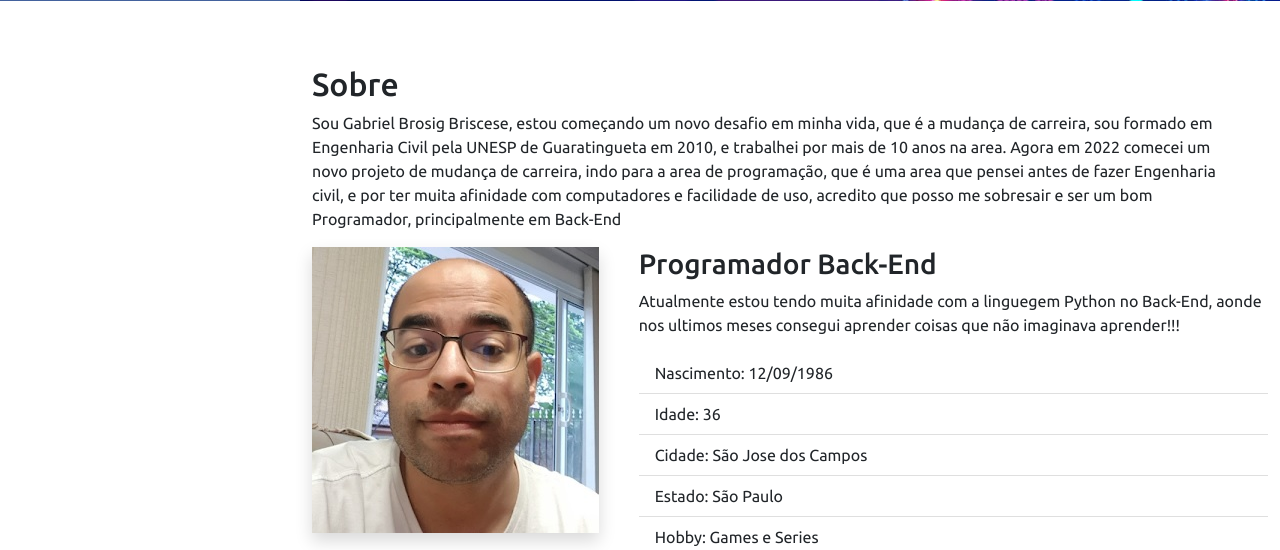
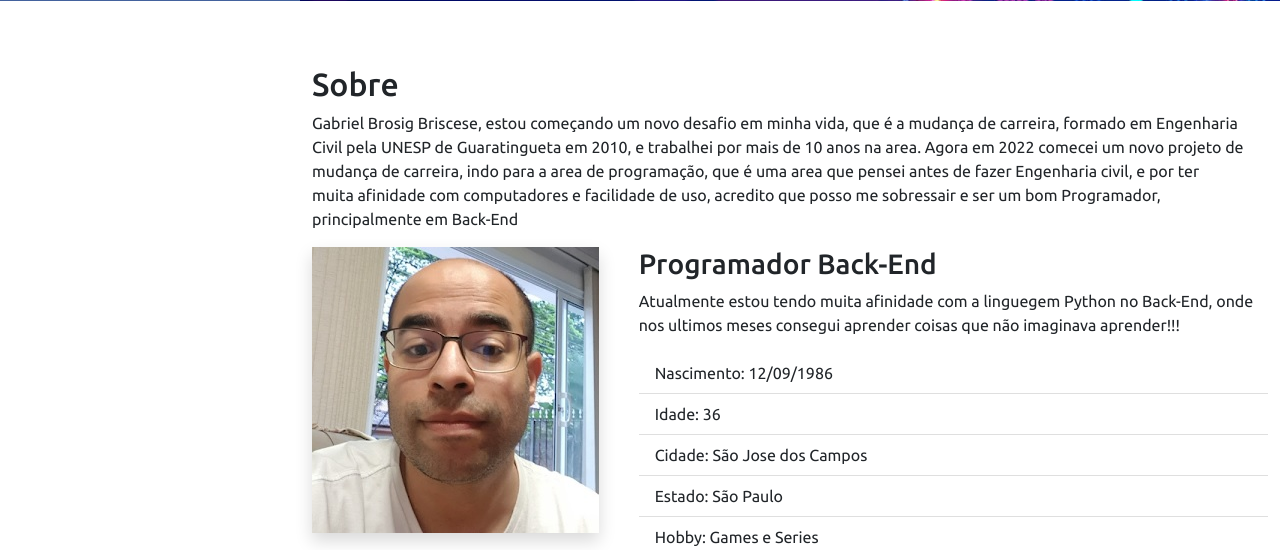
Before and after one commit to Briscese/tarefa_design_1, a Flask app: page / in a window 1280 px wide. Shown: the part 799-1349 px from the top of the page. Run offline with Flask 2, Linux system fonts and the light colour scheme; some libraries are stand-ins or nearby versions.

Commit message:
correção de erros de portugues

```diff
--- /dev/null
+++ b/Entrega Final Fabricio.txt
@@ -0,0 +1,2 @@
+Respositorio: https://github.com/Briscese/tarefa_design_1
+Heroku: https://tarefadesignweb-fatec.herokuapp.com/
--- a/templates/index.html
+++ b/templates/index.html
@@ -7,7 +7,7 @@
     <link rel="stylesheet" href="/static/bootstrap/css/bootstrap.css">
     <link rel="stylesheet" href="/static/style.css">
     <link rel="stylesheet" href="https://cdn.jsdelivr.net/npm/bootstrap-icons@1.10.2/font/bootstrap-icons.css">
-    <title>Portifolio - Gabriel Brosig Briscese</title>
+    <title>Portifólio - Gabriel Brosig Briscese</title>
 </head>
 <body >
     <i class="bi bi-list menu-mobile"></i>
@@ -71,7 +71,7 @@
             <div class="row w-100">
                 <div class="col-md-12">
                     <h2 class="pt-3">Sobre</h2>
-                    <p> Sou Gabriel Brosig Briscese, estou começando um novo desafio em minha vida, que é a mudança de carreira, sou formado em Engenharia Civil pela UNESP de Guaratingueta em 2010, e trabalhei por mais de 10 anos na area. Agora em 2022 comecei um novo projeto de mudança de carreira, indo para a area de programação, que é uma area que pensei antes de fazer Engenharia civil, e por ter muita afinidade com computadores e facilidade de uso, acredito que posso me sobresair e ser um bom Programador, principalmente em Back-End</p>
+                    <p> Gabriel Brosig Briscese, estou começando um novo desafio em minha vida, que é a mudança de carreira, formado em Engenharia Civil pela UNESP de Guaratingueta em 2010, e trabalhei por mais de 10 anos na area. Agora em 2022 comecei um novo projeto de mudança de carreira, indo para a area de programação, que é uma area que pensei antes de fazer Engenharia civil, e por ter muita afinidade com computadores e facilidade de uso, acredito que posso me sobressair e ser um bom Programador, principalmente em Back-End</p>
                 </div>
 
             </div>
@@ -81,7 +81,7 @@
                 </div>
                 <div class="col-md-8">
                     <h3>Programador Back-End</h3>
-                    <p> Atualmente estou tendo muita afinidade com a linguegem Python no Back-End, aonde nos ultimos meses consegui aprender coisas que não imaginava aprender!!!</p>
+                    <p> Atualmente estou tendo muita afinidade com a linguegem Python no Back-End, onde nos ultimos meses consegui aprender coisas que não imaginava aprender!!!</p>
 
                     <ul class="list-group list-group-flush">
                         <li class="list-group-item">Nascimento: 12/09/1986</li>
```
